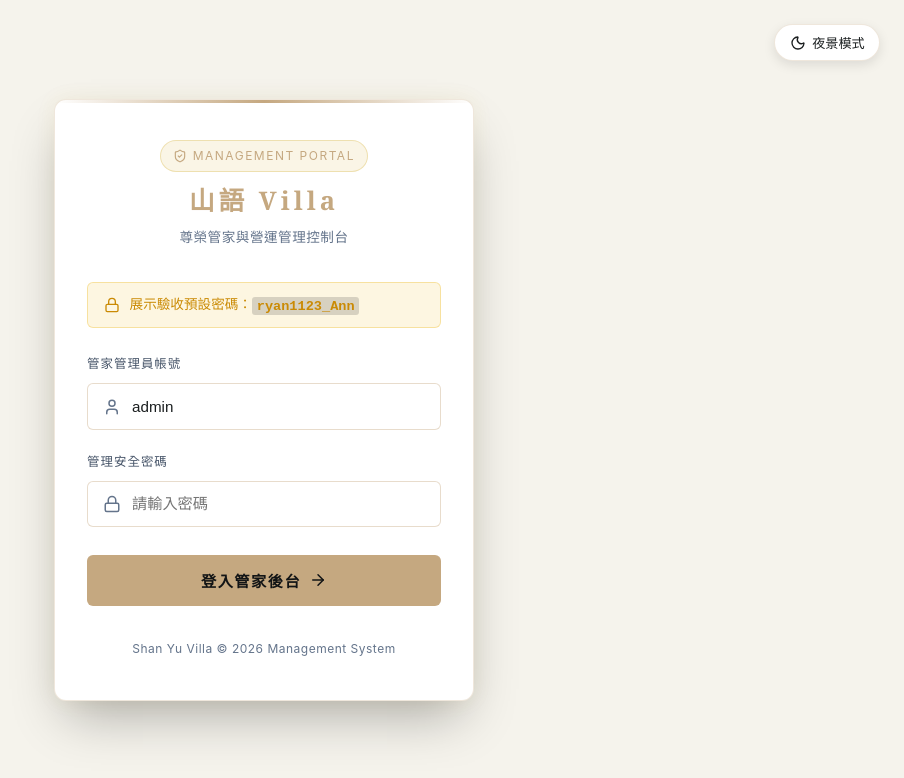
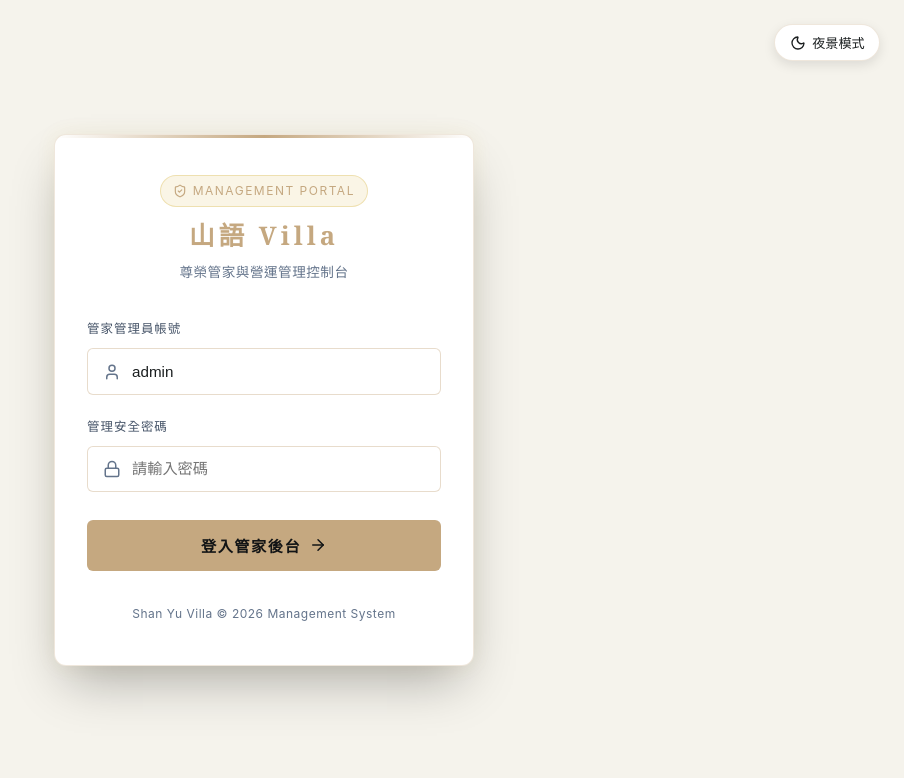
Before and after one commit to aassdd90629/Ann_Villa, a Vue app: page /admin/login in a window 1280 px wide. Shown: the top 778 px of the page, without its empty margins (376-1280 px from the left). Built offline with nearby package versions, Linux system fonts and the light colour scheme; no server answers.

Commit message:
fix(security): 移除後台登入頁明文密碼展示提示，杜絕安全外洩風險

```diff
--- a/src/views/admin/AdminLoginView.vue
+++ b/src/views/admin/AdminLoginView.vue
@@ -58,12 +58,6 @@ const handleLogin = async () => {
       <div v-if="localError || errorMessage" class="alert-box error">
         <AlertCircle :size="16" />
         <span>{{ localError || errorMessage }}</span>
-      </div>
-
-      <!-- Demo 展示提示 -->
-      <div class="alert-box warning">
-        <Lock :size="16" />
-        <span>展示驗收預設密碼：<code>ryan1123_Ann</code></span>
       </div>
 
       <form @submit.prevent="handleLogin" class="login-form">
@@ -220,20 +214,6 @@ const handleLogin = async () => {
     border: 1px solid rgba(239, 68, 68, 0.3);
     color: #dc2626;
   }
-
-  &.warning {
-    background: rgba(234, 179, 8, 0.12);
-    border: 1px solid rgba(234, 179, 8, 0.3);
-    color: #ca8a04;
-
-    code {
-      background: rgba(0, 0, 0, 0.15);
-      padding: 0.1rem 0.3rem;
-      border-radius: 3px;
-      font-family: monospace;
-      font-weight: 600;
-    }
-  }
 }
 
 .login-form {
```
